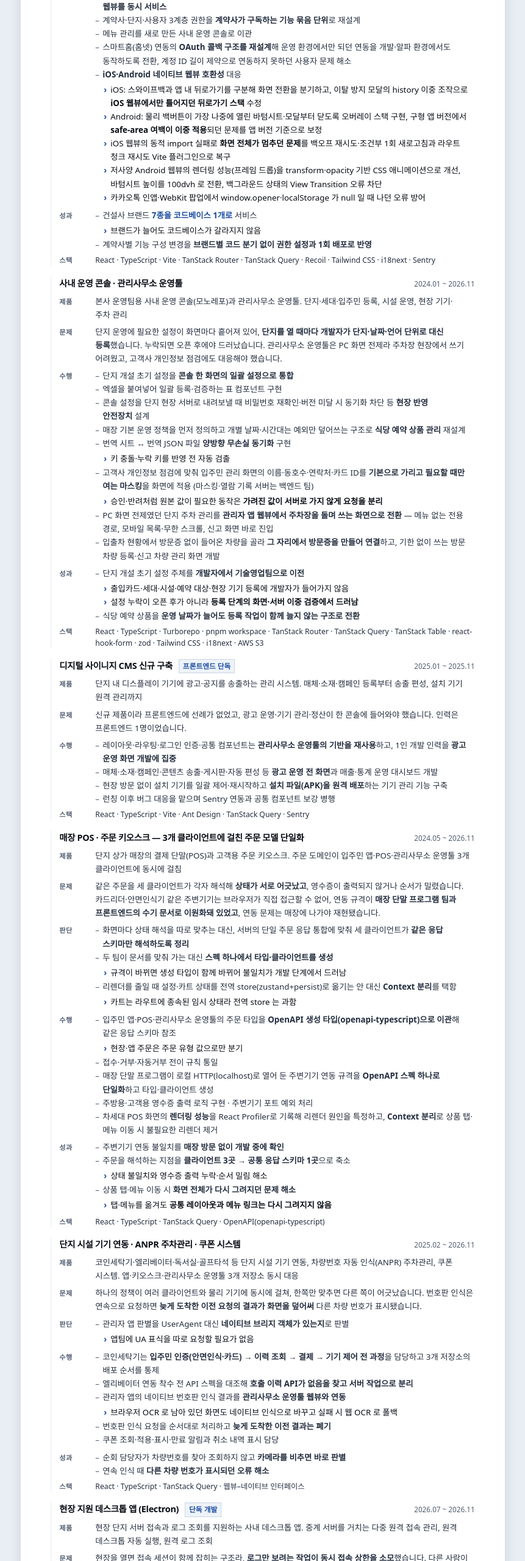
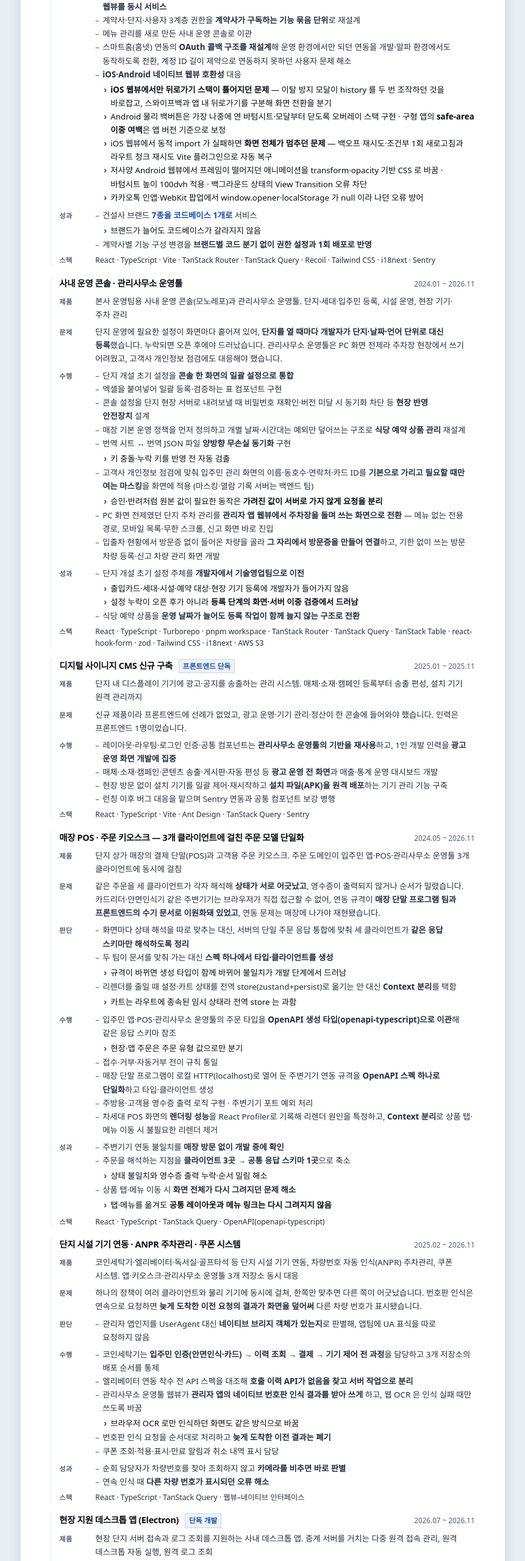
Before and after one commit to hoiya-woohyun/hoiya-woohyun.github.io, a plain HTML site: page career.html in a window 1280 px wide. Shown: the part 1340-3900 px from the top of the page at 61% size, without its empty margins (209-1070 px from the left). Drawn offline with Linux system fonts and the light colour scheme.

Commit message:
docs - 경력기술서 웹뷰·ANPR·공용 설정·Sentry 문장을 증상·조치 구조로 재작성, Knip 줄 코멘트 오기 삭제
Co-Authored-By: Claude <noreply@anthropic.com>

```diff
--- a/career.html
+++ b/career.html
@@ -616,11 +616,11 @@
           <li>스마트홈(홈넷) 연동의 <b>OAuth 콜백 구조를 재설계</b>해 운영 환경에서만 되던 연동을 개발·알파 환경에서도 동작하도록 전환, 계정 ID 길이 제약으로 연동하지 못하던 사용자 문제 해소</li>
           <li><b>iOS·Android 네이티브 웹뷰 호환성</b> 대응
             <ul class="ev">
-              <li>iOS: 스와이프백과 앱 내 뒤로가기를 구분해 화면 전환을 분기하고, 이탈 방지 모달의 history 이중 조작으로 <b>iOS 웹뷰에서만 틀어지던 뒤로가기 스택</b> 수정</li>
-              <li>Android: 물리 백버튼이 가장 나중에 열린 바텀시트·모달부터 닫도록 오버레이 스택 구현, 구형 앱 버전에서 <b>safe-area 여백이 이중 적용</b>되던 문제를 앱 버전 기준으로 보정</li>
-              <li>iOS 웹뷰의 동적 import 실패로 <b>화면 전체가 멈추던 문제</b>를 백오프 재시도·조건부 1회 새로고침과 라우트 청크 재시도 Vite 플러그인으로 복구</li>
-              <li>저사양 Android 웹뷰의 렌더링 성능(프레임 드롭)을 transform·opacity 기반 CSS 애니메이션으로 개선, 바텀시트 높이를 100dvh 로 전환, 백그라운드 상태의 View Transition 오류 차단</li>
-              <li>카카오톡 인앱·WebKit 팝업에서 window.opener·localStorage 가 null 일 때 나던 오류 방어</li>
+              <li><b>iOS 웹뷰에서만 뒤로가기 스택이 틀어지던 문제</b> — 이탈 방지 모달이 history 를 두 번 조작하던 것을 바로잡고, 스와이프백과 앱 내 뒤로가기를 구분해 화면 전환을 분기</li>
+              <li>Android 물리 백버튼은 가장 나중에 연 바텀시트·모달부터 닫도록 오버레이 스택 구현 · 구형 앱의 <b>safe-area 이중 여백</b>은 앱 버전 기준으로 보정</li>
+              <li>iOS 웹뷰에서 동적 import 가 실패하면 <b>화면 전체가 멈추던 문제</b> — 백오프 재시도·조건부 1회 새로고침과 라우트 청크 재시도 Vite 플러그인으로 자동 복구</li>
+              <li>저사양 Android 웹뷰에서 프레임이 떨어지던 애니메이션을 transform·opacity 기반 CSS 로 바꿈 · 바텀시트 높이 100dvh 적용 · 백그라운드 상태의 View Transition 오류 차단</li>
+              <li>카카오톡 인앱·WebKit 팝업에서 window.opener·localStorage 가 null 이라 나던 오류 방어</li>
             </ul>
           </li>
         </ul>
@@ -804,11 +804,7 @@
       <div class="block">
         <div class="label">판단</div>
         <ul class="lines">
-          <li>관리자 앱 판별을 UserAgent 대신 <b>네이티브 브리지 객체가 있는지</b>로 판별
-            <ul class="ev">
-              <li>앱팀에 UA 표식을 따로 요청할 필요가 없음</li>
-            </ul>
-          </li>
+          <li>관리자 앱인지를 UserAgent 대신 <b>네이티브 브리지 객체가 있는지</b>로 판별해, 앱팀에 UA 표식을 따로 요청하지 않음</li>
         </ul>
       </div>
       <div class="block">
@@ -816,9 +812,9 @@
         <ul class="lines">
           <li>코인세탁기는 <b>입주민 인증(안면인식·카드) → 이력 조회 → 결제 → 기기 제어 전 과정</b>을 담당하고 3개 저장소의 배포 순서를 통제</li>
           <li>엘리베이터 연동 착수 전 API 스펙을 대조해 <b>호출 이력 API가 없음을 찾고 서버 작업으로 분리</b></li>
-          <li>관리자 앱의 네이티브 번호판 인식 결과를 <b>관리사무소 운영툴 웹뷰와 연동</b>
+          <li>관리사무소 운영툴 웹뷰가 <b>관리자 앱의 네이티브 번호판 인식 결과를 받아 쓰게</b> 하고, 웹 OCR 은 인식 실패 때만 쓰도록 바꿈
             <ul class="ev">
-              <li>브라우저 OCR 로 남아 있던 화면도 네이티브 인식으로 바꾸고 실패 시 웹 OCR 로 폴백</li>
+              <li>브라우저 OCR 로만 인식하던 화면도 같은 방식으로 바꿈</li>
             </ul>
           </li>
           <li>번호판 인식 요청을 순서대로 처리하고 <b>늦게 도착한 이전 결과는 폐기</b></li>
@@ -917,7 +913,7 @@
         <div class="label">수행</div>
         <ul class="lines">
           <li>webpack(CRA) → Vite, npm → pnpm <b>3개 제품 전환</b> (비교 문서·가이드라인을 먼저 공유)</li>
-          <li>사내 운영 콘솔 모노레포(Turborepo · pnpm workspace)에서 제품마다 따로 두던 Vite·TypeScript·ESLint·Tailwind·Prettier 설정을 <b>공용 설정 패키지 한 곳으로 집약</b></li>
+          <li>사내 운영 콘솔 모노레포(Turborepo · pnpm workspace)에서 앱마다 따로 두던 Vite·TypeScript·ESLint·Tailwind·Prettier 설정을 공용 설정 패키지로 모아, <b>앱은 가져다 쓰기만 하고 규칙은 패키지 한 곳에서 바꾸게</b> 함</li>
           <li>TanStack Router <b>파일 기반 라우팅</b>으로 바꿔 라우트 수동 등록 제거, 권한 가드를 레이아웃 라우트에 통합</li>
           <li>화면 이동 시 <code>useNavigate</code> 사용 규칙을 ESLint로 강제</li>
           <li>Vite 전환 때 Vitest 설정을 넣고, 이후 4개 저장소에서 <b>단위·통합 테스트 파일 약 350개</b> 작성 (키오스크 결제 단계·세션, Sentry 오류 등급, 단지·시설·기기 매핑 등) · 라이브 서버 검증용 Playwright 설정</li>
@@ -961,7 +957,6 @@
           <li>PR이 새로 만든 Dead Code를 <b>GitHub Actions에서 Knip으로 찾아 리포트</b>하는 검사 도입
             <ul class="ev">
               <li>변경 전 코드와 머지 예정 코드를 각각 분석 — <b>이 PR이 새로 만든 미사용 파일만 분리</b></li>
-              <li>원인이 된 줄에 리뷰 코멘트 자동 게시</li>
               <li>리포트를 근거로 미사용 파일을 정리하되, <b>최근 1달 안에 수정된 파일은 제거 대상에서 제외</b>하는 기준을 둠</li>
             </ul>
           </li>
@@ -1042,7 +1037,7 @@
               <li><b>재현 조건을 묻지 않고 발생 지점 특정</b></li>
             </ul>
           </li>
-          <li>알림이 오면 <b>등급으로 처리 우선순위를 바로 판단</b></li>
+          <li>정상 업무 거절이 장애 알림에 섞이지 않아, 알림이 오면 <b>등급만 보고 처리 우선순위를 판단</b></li>
           <li>오류가 아닌 사용 흐름도 기록되어 <b>문의가 오면 앱 조작 문제인지부터 확인</b></li>
         </ul>
       </div>
```
Also changed, not shown: src/경력기술서.html (+10 -15 lines), 2 other files.
